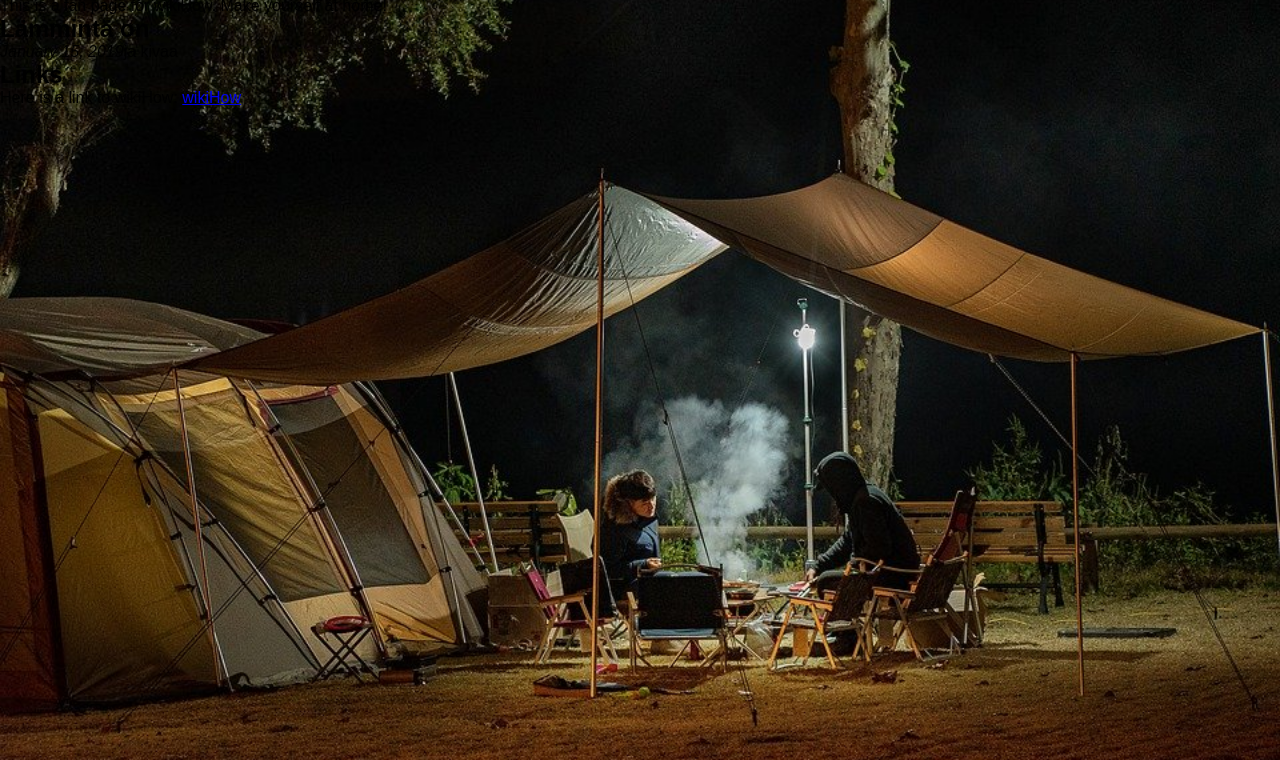
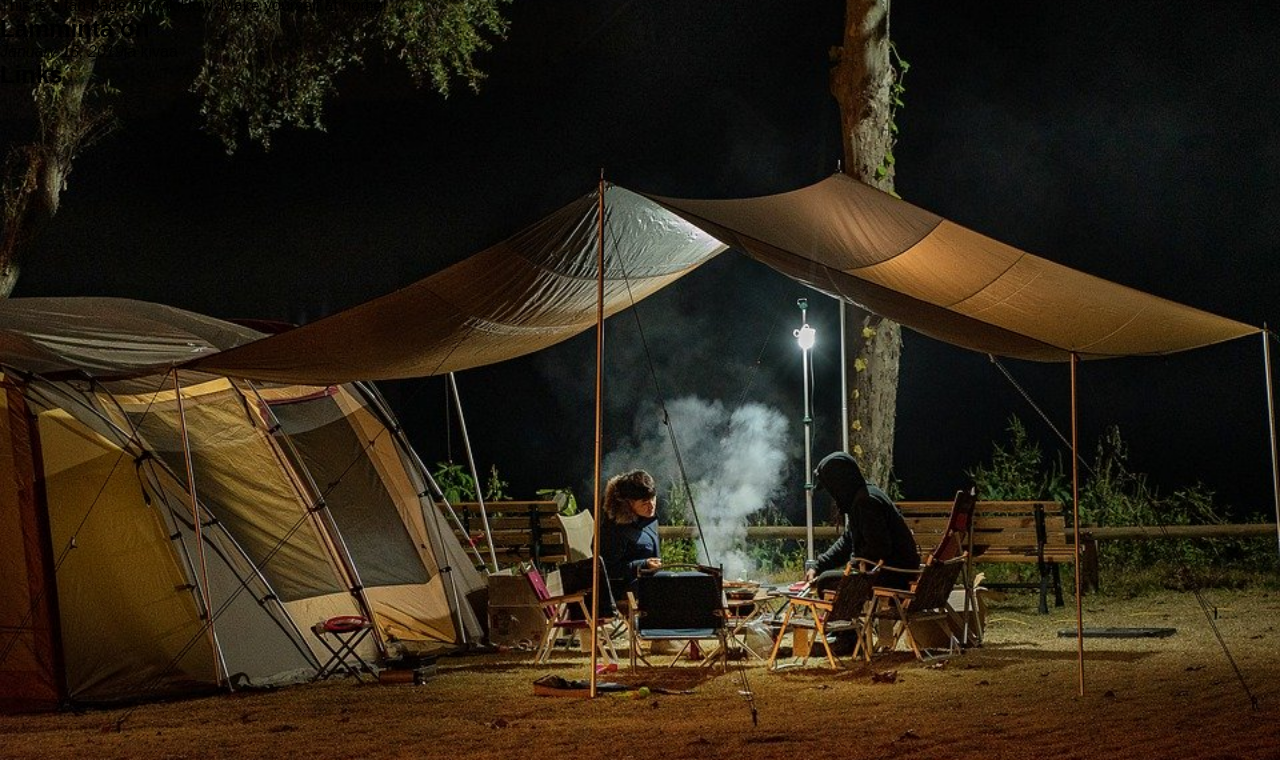
Before and after one commit to IlonaAnttila/ilonaanttila.github.io, a plain HTML site: page index.html in a window 1280 px wide. Shown: the part 40-800 px from the top of the page. Drawn offline with Linux system fonts and the light colour scheme.

Commit message:
Update index.html

```diff
--- a/index.html
+++ b/index.html
@@ -15,7 +15,7 @@
 <p><i>January 15, 2019</i>ja kivaa</p>
 
 <h2>Links</h2>
-<p>Here is a link to wikiHow: <a href="http://www.wikihow.com">wikiHow</a></p>
+<p></p>
 
 </body>
 </html>
```
